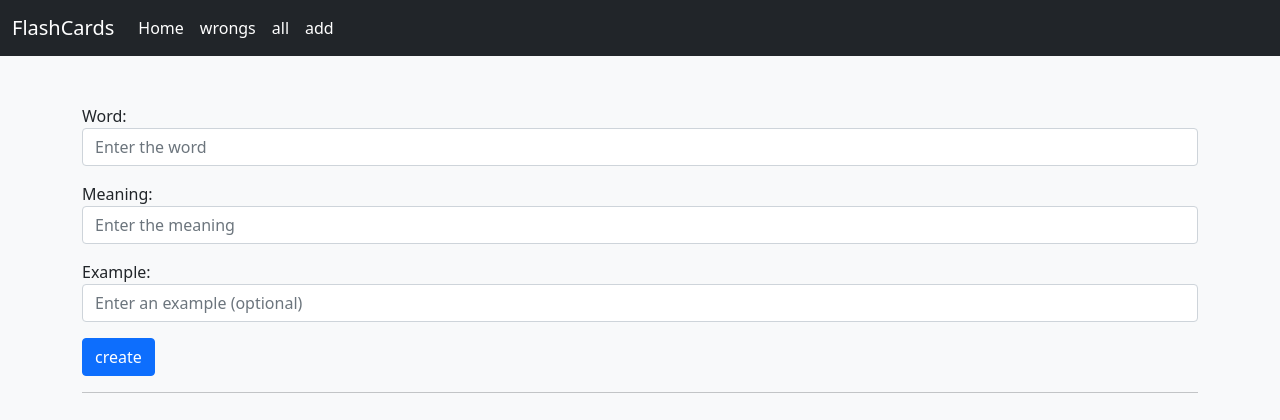
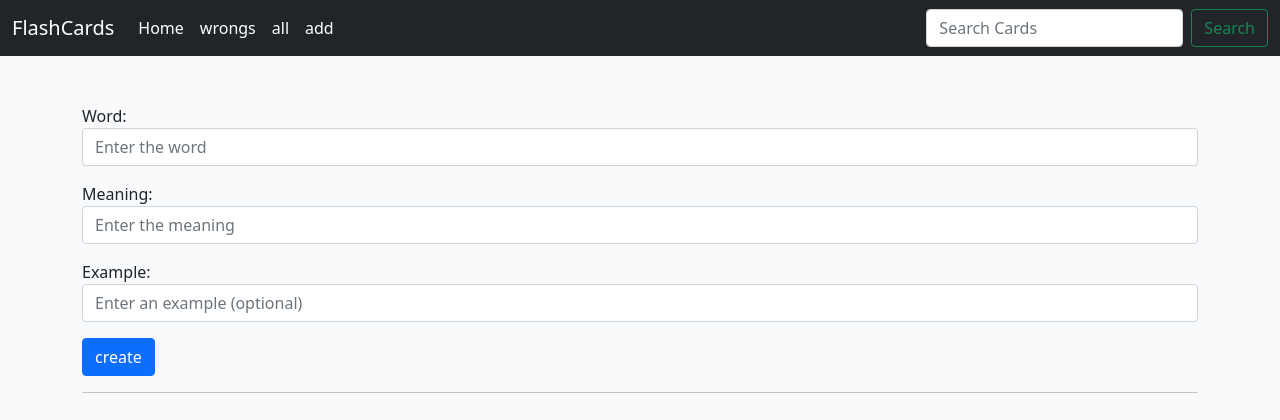
Before and after one commit to shahramsss/flash_card_api, a Django app: page /cardcreate/ in a window 1280 px wide. Shown: the top 420 px of the page. Run offline with Django 5.2, Linux system fonts and the light colour scheme.

Commit message:
add serach view

```diff
--- a/home/urls.py
+++ b/home/urls.py
@@ -29,5 +29,6 @@ urlpatterns = [
     path("cardswrong/" ,CardsWrongView.as_view(),name="cardswrong"),
     path("cardcreate/" ,CardCreatView.as_view(),name="cardcreate"),
     path("cardedit/<int:id>/" ,CardEditView.as_view(),name="cardedit"),
+    path("cardsearch/" ,CardsSearchView.as_view(),name="cardsearch"),
 
 ]
--- a/home/views.py
+++ b/home/views.py
@@ -163,7 +163,17 @@ class CardCreatView(View):
 
 class CardsSearchView(View):
     def get(self, request):
-        pass
+        query = request.GET.get("query", "")  # در صورتی که query وجود نداشته باشد، مقدار پیش‌فرض "" خواهد بود
+        if query:
+            cards = FlashCard.objects.filter(
+                Q(word__icontains=query) |
+                Q(meaning__icontains=query) |
+                Q(example__icontains=query)
+            )
+        else:
+            cards = FlashCard.objects.all()
+
+        return render(request, 'home/cards.html', {'cards': cards, 'query': query})
 
 
 class CardEditView(View):
--- a/templates/navbar.html
+++ b/templates/navbar.html
@@ -1,7 +1,9 @@
 <nav class="navbar navbar-expand-lg navbar-dark bg-dark">
   <div class="container-fluid">
     <a class="navbar-brand" href="{% url 'home:home' %}">FlashCards</a>
-    <button class="navbar-toggler" type="button" data-bs-toggle="collapse" data-bs-target="#navbarNavDropdown" aria-controls="navbarNavDropdown" aria-expanded="false" aria-label="Toggle navigation"><span class="navbar-toggler-icon"></span></button>
+    <button class="navbar-toggler" type="button" data-bs-toggle="collapse" data-bs-target="#navbarNavDropdown" aria-controls="navbarNavDropdown" aria-expanded="false" aria-label="Toggle navigation">
+      <span class="navbar-toggler-icon"></span>
+    </button>
     <div class="collapse navbar-collapse" id="navbarNavDropdown">
       <ul class="navbar-nav">
         <li class="nav-item">
@@ -17,6 +19,12 @@
           <a class="nav-link active" aria-current="page" href="{% url 'home:cardcreate' %}">add</a>
         </li>
       </ul>
+
+      <!-- Form جستجو -->
+      <form class="d-flex ms-auto" action="{% url 'home:cardsearch' %}" method="get">
+        <input class="form-control me-2" type="search" placeholder="Search Cards" aria-label="Search" name="query" value="{{ request.GET.query }}">
+        <button class="btn btn-outline-success" type="submit">Search</button>
+      </form>
     </div>
   </div>
 </nav>
```
